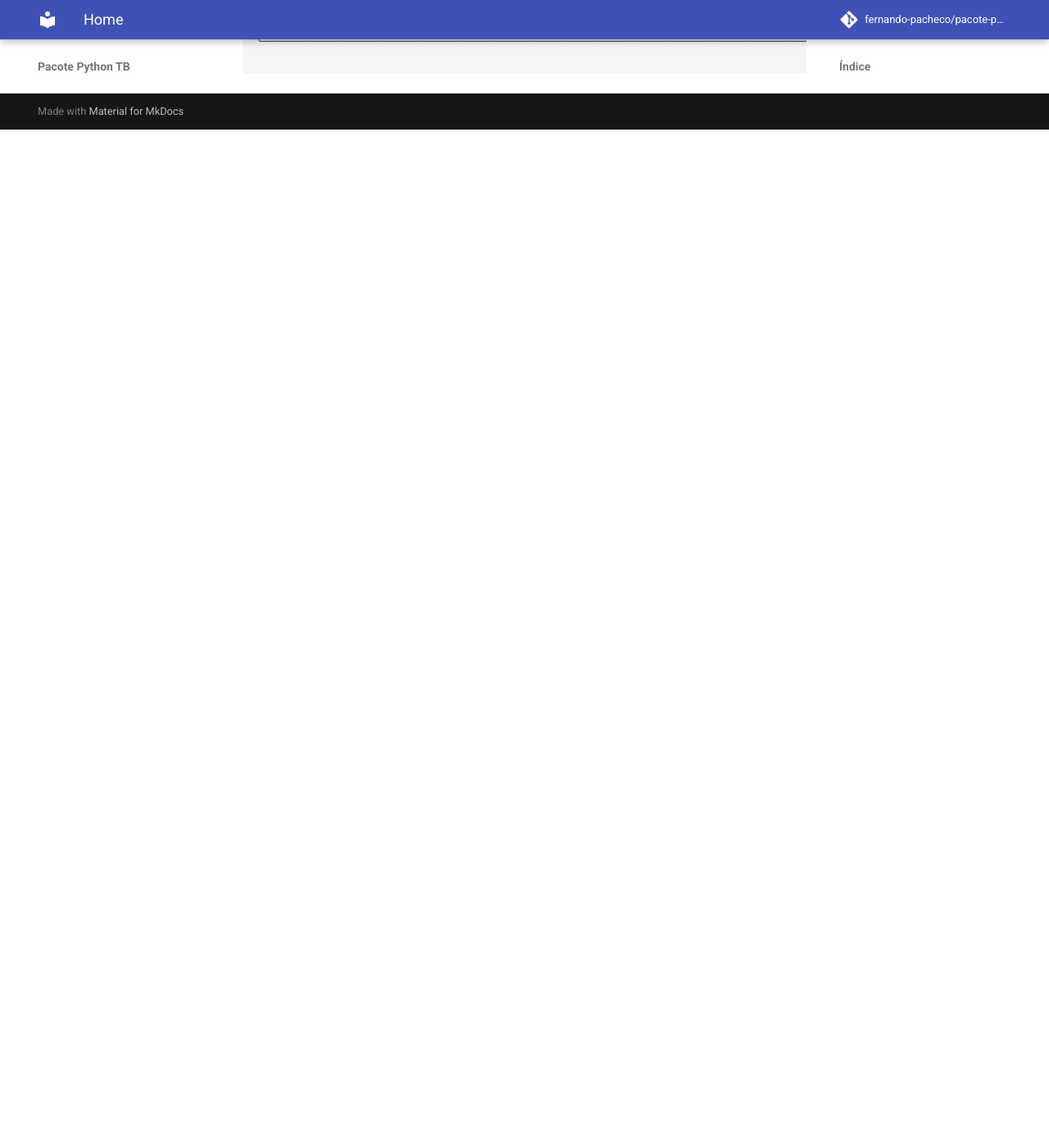
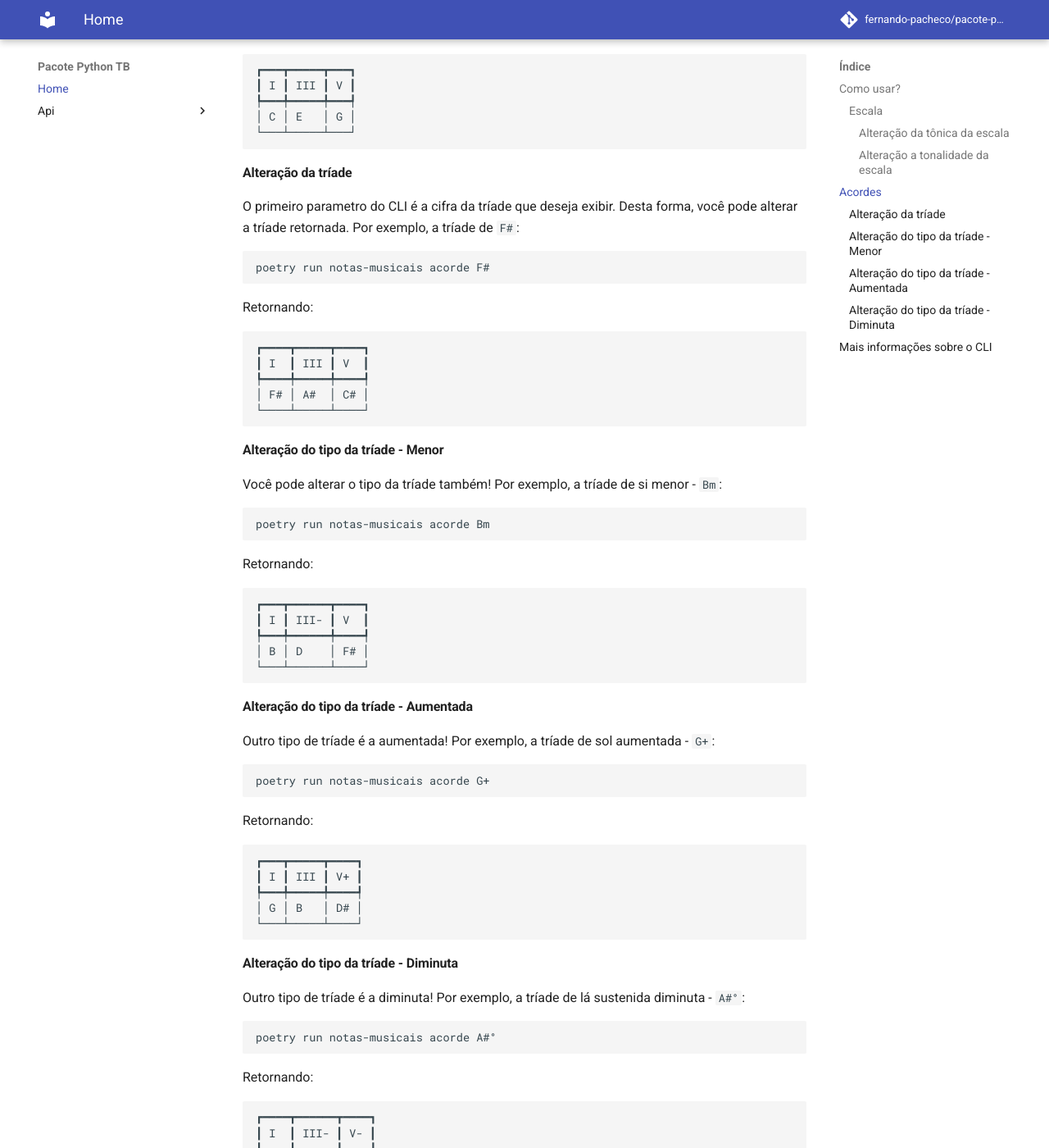
Before and after one commit to fernando-pacheco/pacote-python-tb, an MkDocs documentation site: the page built from docs/index.md, in a window 1280 px wide and 1400 px high, scrolled down 1465 px. Shown: the whole window at 82% size. Built offline with MkDocs 1.6.1 and Material for MkDocs 9.7.7, drawn with Linux system fonts in a browser that asks for light colours; comment, search, counter and statistics services are not loaded; before the commit the page ends 1623 px from its top, so only the background shows below that; some of the changed text lies outside the part shown.

Commit message:
Adição da documentação de Acordes

````diff
--- a/docs/index.md
+++ b/docs/index.md
@@ -1,11 +1,14 @@
 <!-- ![logo do projeto](assets/logo.png){width="300" .classe-css} -->
-# Pacote Python TB
+# Pacote Python TB - Notas Musicais
+
+Notas musicais é um CLI para ajudar na formação de escalas e acordes
+Temos dois comandos disponíveis: `escala` e `acorde`
 
 ## Como usar?
-
-Você pode chamar as escalas via linha de comando. Por exemplo:
+### Escala
+Você pode chamar a escala via linha de comando. Por exemplo:
 ```bash
-poetry run escalas
+poetry run notas-musicais escala
 ```
 Retornando os graus e as notas correspondentes a essa escala:
 ```
@@ -16,11 +19,11 @@ Retornando os graus e as notas correspondentes a essa escala:
 └───┴────┴─────┴────┴───┴────┴─────┘
 ```
 
-## Alteração da tônica da escala
+#### Alteração da tônica da escala
 
-O primeiro parametro do CLI é a tônica da escala que sedeja exibir. Desta forma, você pode alterar a escala retornada. Por exemplo, a escala de `F#`:
+O primeiro parametro do CLI é a tônica da escala que deseja exibir. Desta forma, você pode alterar a escala retornada. Por exemplo, a escala de `F#`:
 ```bash
-poetry run escalas F#
+poetry run notas-musicais escala F#
 ```
 Retornando:
 ```
@@ -31,11 +34,11 @@ Retornando:
 └────┴────┴─────┴────┴────┴────┴─────┘
 ```
 
-## Alteração a tonalidade da escala
+#### Alteração a tonalidade da escala
 
 Você pode alterar a tonalidade da escala também! Esse é o segundo parâmetro da linha de comando. Por exemplo, a escala de `D#` maior:
 ```bash
-poetry run escalas B maior
+poetry run notas-musicais escala B maior
 ```
 Retornando:
 ```
@@ -46,17 +49,97 @@ Retornando:
 └───┴────┴─────┴────┴────┴────┴─────┘
 ```
 
+## Acordes
+Você pode chamar o acorde via linha de comando. Por exemplo:
+```bash
+poetry run notas-musicais acorde
+```
+Retornando os graus e as notas correspondentes da tríade:
+```
+┏━━━┳━━━━━┳━━━┓
+┃ I ┃ III ┃ V ┃
+┡━━━╇━━━━━╇━━━┩
+│ C │ E   │ G │
+└───┴─────┴───┘
+```
+
+#### Alteração da tríade
+
+O primeiro parametro do CLI é a cifra da tríade que deseja exibir. Desta forma, você pode alterar a tríade retornada. Por exemplo, a tríade de `F#`:
+```bash
+poetry run notas-musicais acorde F#
+```
+Retornando:
+```
+┏━━━━┳━━━━━┳━━━━┓
+┃ I  ┃ III ┃ V  ┃
+┡━━━━╇━━━━━╇━━━━┩
+│ F# │ A#  │ C# │
+└────┴─────┴────┘
+```
+
+#### Alteração do tipo da tríade - Menor
+
+Você pode alterar o tipo da tríade também! Por exemplo, a tríade de si menor - `Bm`:
+```bash
+poetry run notas-musicais acorde Bm
+```
+Retornando:
+```
+┏━━━┳━━━━━━┳━━━━┓
+┃ I ┃ III- ┃ V  ┃
+┡━━━╇━━━━━━╇━━━━┩
+│ B │ D    │ F# │
+└───┴──────┴────┘
+```
+
+#### Alteração do tipo da tríade - Aumentada
+
+Outro tipo de tríade é a aumentada! Por exemplo, a tríade de sol aumentada - `G+`:
+```bash
+poetry run notas-musicais acorde G+
+```
+Retornando:
+```
+┏━━━┳━━━━━┳━━━━┓
+┃ I ┃ III ┃ V+ ┃
+┡━━━╇━━━━━╇━━━━┩
+│ G │ B   │ D# │
+└───┴─────┴────┘
+```
+
+#### Alteração do tipo da tríade - Diminuta
+
+Outro tipo de tríade é a diminuta! Por exemplo, a tríade de lá sustenida diminuta - `A#°`:
+```bash
+poetry run notas-musicais acorde A#°
+```
+Retornando:
+```
+┏━━━━┳━━━━━━┳━━━━┓
+┃ I  ┃ III- ┃ V- ┃
+┡━━━━╇━━━━━━╇━━━━┩
+│ A# │ C#   │ E  │
+└────┴──────┴────┘
+```
+
 ## Mais informações sobre o CLI
 
 Para descobrir mais opções, você pode usar a flag `--help`:
 ```bash
-poetry run escalas --help
+poetry run notas-musicais --help
 
-Usage: escalas [OPTIONS] [TONICA] [TONALIDADE]
+ Usage: notas-musicais [OPTIONS] COMMAND [ARGS]...
 
-╭─ Arguments ─────────────────────────────────────────────────────────────────────────╮
-│   tonica          [TONICA]      Tônica da escala [default: c]                       │
-│   tonalidade      [TONALIDADE]  Tonalidade da escala [default: maior]               │
-╰─────────────────────────────────────────────────────────────────────────────────────╯
+╭─ Options ────────────────────────────────────────────────────────────────────────────────────────────────────╮
+│ --install-completion          Install completion for the current shell.                                      │
+│ --show-completion             Show completion for the current shell, to copy it or customize the             │
+│                               installation.                                                                  │
+│ --help                        Show this message and exit.                                                    │
+╰──────────────────────────────────────────────────────────────────────────────────────────────────────────────╯
+╭─ Commands ───────────────────────────────────────────────────────────────────────────────────────────────────╮
+│ escala                                                                                                       │
+│ acorde                                                                                                       │
+╰──────────────────────────────────────────────────────────────────────────────────────────────────────────────╯
 
 ```
````
Also changed, not shown: docs/api/acordes.md (added, +1 -0 lines).
